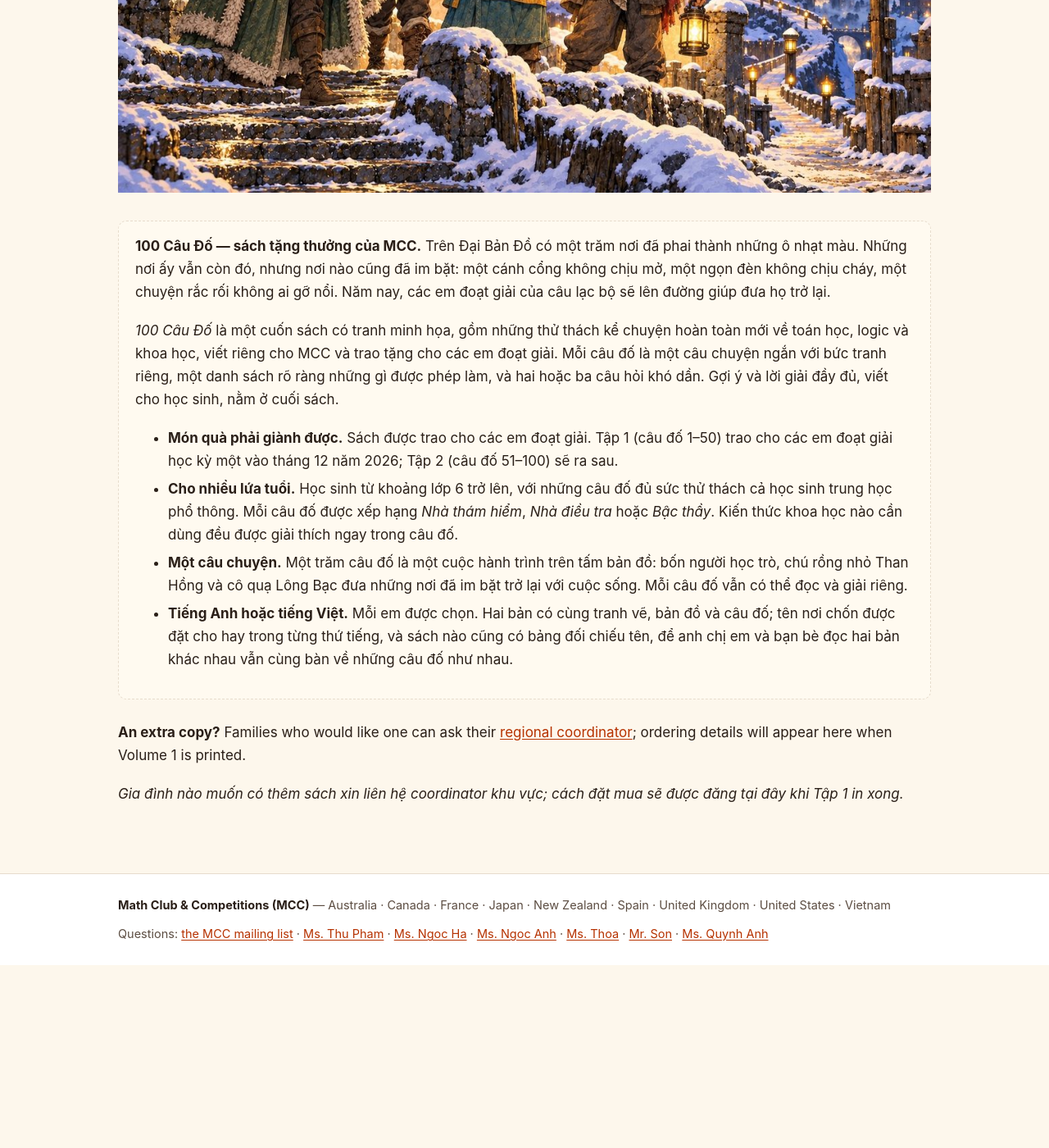
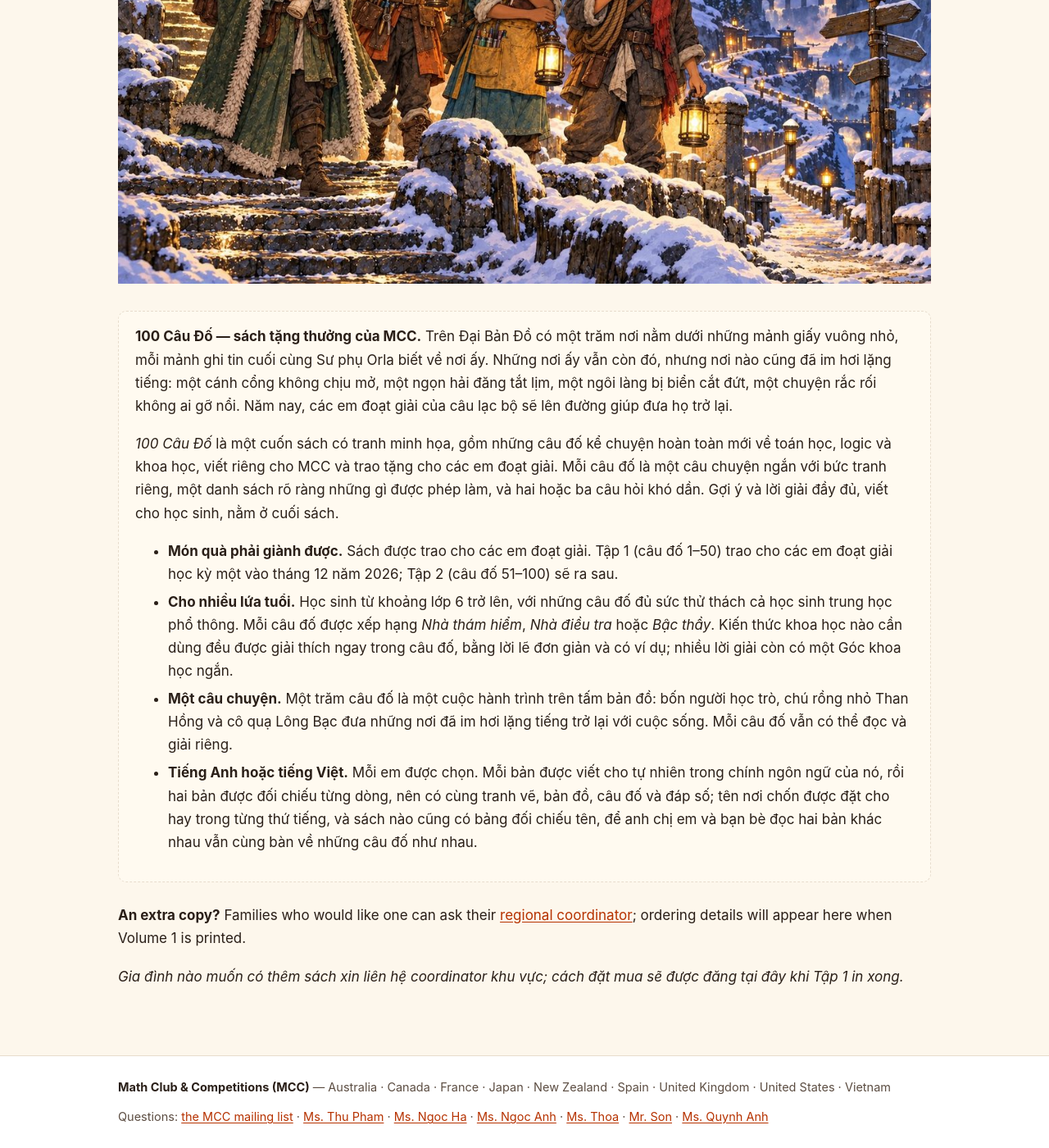
Before and after one commit to nghia71/nghia71.github.io, a Jekyll site: the page built from award-book.md, in a window 1280 px wide and 1400 px high, scrolled down 2558 px. Shown: the whole window at 82% size. Built offline with Jekyll 4.4.1, drawn with Linux system fonts in a browser that asks for light colours; before the commit the page ends 3735 px from its top, so only the background shows below that; some of the changed text lies outside the part shown.

Commit message:
Award book: new leaflets, three sample chapters, updated page

```diff
--- a/award-book.md
+++ b/award-book.md
@@ -7,7 +7,7 @@
 
 # 100 Puzzles — the MCC award book
 
-<p class="lede">A hundred places on the Great Map have faded to pale squares. They are still there, but each has fallen silent: a gate that will not open, a lantern that will not light, a trouble nobody can solve. This year, the club's award winners set out to help bring them back.</p>
+<p class="lede">A hundred places on the Great Map lie under small square slips of paper, each with the last news Master Orla had of it. They are still there, but each has fallen silent: a gate that will not open, a lighthouse gone dark, a village cut off by the sea, a trouble nobody there can solve. This year, the club's award winners set out to help bring them back.</p>
 
 </div>
 
@@ -22,17 +22,17 @@
   <div class="card">
     <span class="tag">English</span>
     <h3>Leaflet and sample</h3>
-    <p>A letter from Master Orla, the keeper of the Great Map, and what parents need to know. The sample holds the Prologue and Puzzle 8, <em>The Swinging Island</em>, with its hint and full solution.</p>
+    <p>A letter from Master Orla, the keeper of the Great Map, and what parents need to know. The sample holds the Prologue and three puzzles, <em>The Gate of Four Keys</em>, <em>The Last Lotus Seed</em> and <em>Just Enough Salt</em>, with their hints and full solutions.</p>
     <p><a class="btn" href="./award-book/leaflet-en.pdf">Leaflet (PDF)</a>
-       <a class="btn secondary" href="./award-book/sample-en.pdf">Sample chapter (PDF)</a></p>
+       <a class="btn secondary" href="./award-book/sample-en.pdf">Sample chapters (PDF)</a></p>
   </div>
 
   <div class="card">
     <span class="tag">Tiếng Việt</span>
     <h3>Tờ giới thiệu và bản đọc thử</h3>
-    <p>Lá thư của Sư phụ Orla, người giữ Đại Bản Đồ, và những điều phụ huynh cần biết. Bản đọc thử gồm phần Mở đầu và Câu đố 8, <em>Hòn Đảo Đu Đưa</em>, kèm gợi ý và lời giải đầy đủ.</p>
+    <p>Lá thư của Sư phụ Orla, người giữ Đại Bản Đồ, và những điều phụ huynh cần biết. Bản đọc thử gồm phần Mở đầu và ba câu đố, <em>Cánh Cổng Bốn Chìa Khóa</em>, <em>Hạt Sen Cuối Cùng</em> và <em>Vừa Đủ Muối</em>, kèm gợi ý và lời giải đầy đủ.</p>
     <p><a class="btn" href="./award-book/leaflet-vi.pdf">Tờ giới thiệu (PDF)</a>
-       <a class="btn secondary" href="./award-book/sample-vi.pdf">Chương đọc thử (PDF)</a></p>
+       <a class="btn secondary" href="./award-book/sample-vi.pdf">Bản đọc thử (PDF)</a></p>
   </div>
 
 </div>
@@ -40,22 +40,22 @@
 ## What it is
 
 * **A gift, earned.** The book is given to the club's award winners. Volume 1 (puzzles 1–50) goes to the first-semester winners in December 2026; Volume 2 (puzzles 51–100) follows.
-* **For several kinds of reader.** Students from about Grade 6 upwards, with puzzles that also stretch high-school students. Each puzzle is marked *Explorer*, *Investigator* or *Master*, so every reader finds their level. Any science a puzzle needs is explained inside it.
+* **For several kinds of reader.** Students from about Grade 6 upwards, with puzzles that also stretch high-school students. Each puzzle is marked *Explorer*, *Investigator* or *Master*, so every reader finds their level. Any science a puzzle needs is explained inside it, in plain words with an example, and many solutions end with a short science corner.
 * **One story.** The hundred puzzles are one journey across a map: four apprentices, a small dragon and a raven bringing silent places back to life. Every puzzle can still be read and solved on its own.
-* **English or Vietnamese.** Each winner chooses. Both editions have the same pictures, map and puzzles. Places carry names that sound right in each language, and every book lists both, so brothers, sisters and friends with different editions can talk about the same puzzles.
+* **English or Vietnamese.** Each winner chooses. Each edition is written to read naturally in its own language, and the two are checked line by line, so they have the same pictures, map, puzzles and answers. Places carry names that sound right in each language, and every book lists both, so brothers, sisters and friends with different editions can talk about the same puzzles.
 
 ![The four apprentices setting out from Highmere](./award-book/award-book-travellers.jpg)
 
 <div class="vn" markdown="1">
 
-**100 Câu Đố — sách tặng thưởng của MCC.** Trên Đại Bản Đồ có một trăm nơi đã phai thành những ô nhạt màu. Những nơi ấy vẫn còn đó, nhưng nơi nào cũng đã im bặt: một cánh cổng không chịu mở, một ngọn đèn không chịu cháy, một chuyện rắc rối không ai gỡ nổi. Năm nay, các em đoạt giải của câu lạc bộ sẽ lên đường giúp đưa họ trở lại.
+**100 Câu Đố — sách tặng thưởng của MCC.** Trên Đại Bản Đồ có một trăm nơi nằm dưới những mảnh giấy vuông nhỏ, mỗi mảnh ghi tin cuối cùng Sư phụ Orla biết về nơi ấy. Những nơi ấy vẫn còn đó, nhưng nơi nào cũng đã im hơi lặng tiếng: một cánh cổng không chịu mở, một ngọn hải đăng tắt lịm, một ngôi làng bị biển cắt đứt, một chuyện rắc rối không ai gỡ nổi. Năm nay, các em đoạt giải của câu lạc bộ sẽ lên đường giúp đưa họ trở lại.
 
-*100 Câu Đố* là một cuốn sách có tranh minh họa, gồm những thử thách kể chuyện hoàn toàn mới về toán học, logic và khoa học, viết riêng cho MCC và trao tặng cho các em đoạt giải. Mỗi câu đố là một câu chuyện ngắn với bức tranh riêng, một danh sách rõ ràng những gì được phép làm, và hai hoặc ba câu hỏi khó dần. Gợi ý và lời giải đầy đủ, viết cho học sinh, nằm ở cuối sách.
+*100 Câu Đố* là một cuốn sách có tranh minh họa, gồm những câu đố kể chuyện hoàn toàn mới về toán học, logic và khoa học, viết riêng cho MCC và trao tặng cho các em đoạt giải. Mỗi câu đố là một câu chuyện ngắn với bức tranh riêng, một danh sách rõ ràng những gì được phép làm, và hai hoặc ba câu hỏi khó dần. Gợi ý và lời giải đầy đủ, viết cho học sinh, nằm ở cuối sách.
 
 * **Món quà phải giành được.** Sách được trao cho các em đoạt giải. Tập 1 (câu đố 1–50) trao cho các em đoạt giải học kỳ một vào tháng 12 năm 2026; Tập 2 (câu đố 51–100) sẽ ra sau.
-* **Cho nhiều lứa tuổi.** Học sinh từ khoảng lớp 6 trở lên, với những câu đố đủ sức thử thách cả học sinh trung học phổ thông. Mỗi câu đố được xếp hạng *Nhà thám hiểm*, *Nhà điều tra* hoặc *Bậc thầy*. Kiến thức khoa học nào cần dùng đều được giải thích ngay trong câu đố.
-* **Một câu chuyện.** Một trăm câu đố là một cuộc hành trình trên tấm bản đồ: bốn người học trò, chú rồng nhỏ Than Hồng và cô quạ Lông Bạc đưa những nơi đã im bặt trở lại với cuộc sống. Mỗi câu đố vẫn có thể đọc và giải riêng.
-* **Tiếng Anh hoặc tiếng Việt.** Mỗi em được chọn. Hai bản có cùng tranh vẽ, bản đồ và câu đố; tên nơi chốn được đặt cho hay trong từng thứ tiếng, và sách nào cũng có bảng đối chiếu tên, để anh chị em và bạn bè đọc hai bản khác nhau vẫn cùng bàn về những câu đố như nhau.
+* **Cho nhiều lứa tuổi.** Học sinh từ khoảng lớp 6 trở lên, với những câu đố đủ sức thử thách cả học sinh trung học phổ thông. Mỗi câu đố được xếp hạng *Nhà thám hiểm*, *Nhà điều tra* hoặc *Bậc thầy*. Kiến thức khoa học nào cần dùng đều được giải thích ngay trong câu đố, bằng lời lẽ đơn giản và có ví dụ; nhiều lời giải còn có một Góc khoa học ngắn.
+* **Một câu chuyện.** Một trăm câu đố là một cuộc hành trình trên tấm bản đồ: bốn người học trò, chú rồng nhỏ Than Hồng và cô quạ Lông Bạc đưa những nơi đã im hơi lặng tiếng trở lại với cuộc sống. Mỗi câu đố vẫn có thể đọc và giải riêng.
+* **Tiếng Anh hoặc tiếng Việt.** Mỗi em được chọn. Mỗi bản được viết cho tự nhiên trong chính ngôn ngữ của nó, rồi hai bản được đối chiếu từng dòng, nên có cùng tranh vẽ, bản đồ, câu đố và đáp số; tên nơi chốn được đặt cho hay trong từng thứ tiếng, và sách nào cũng có bảng đối chiếu tên, để anh chị em và bạn bè đọc hai bản khác nhau vẫn cùng bàn về những câu đố như nhau.
 
 </div>
 
```
Also changed, not shown: 4 other files.
